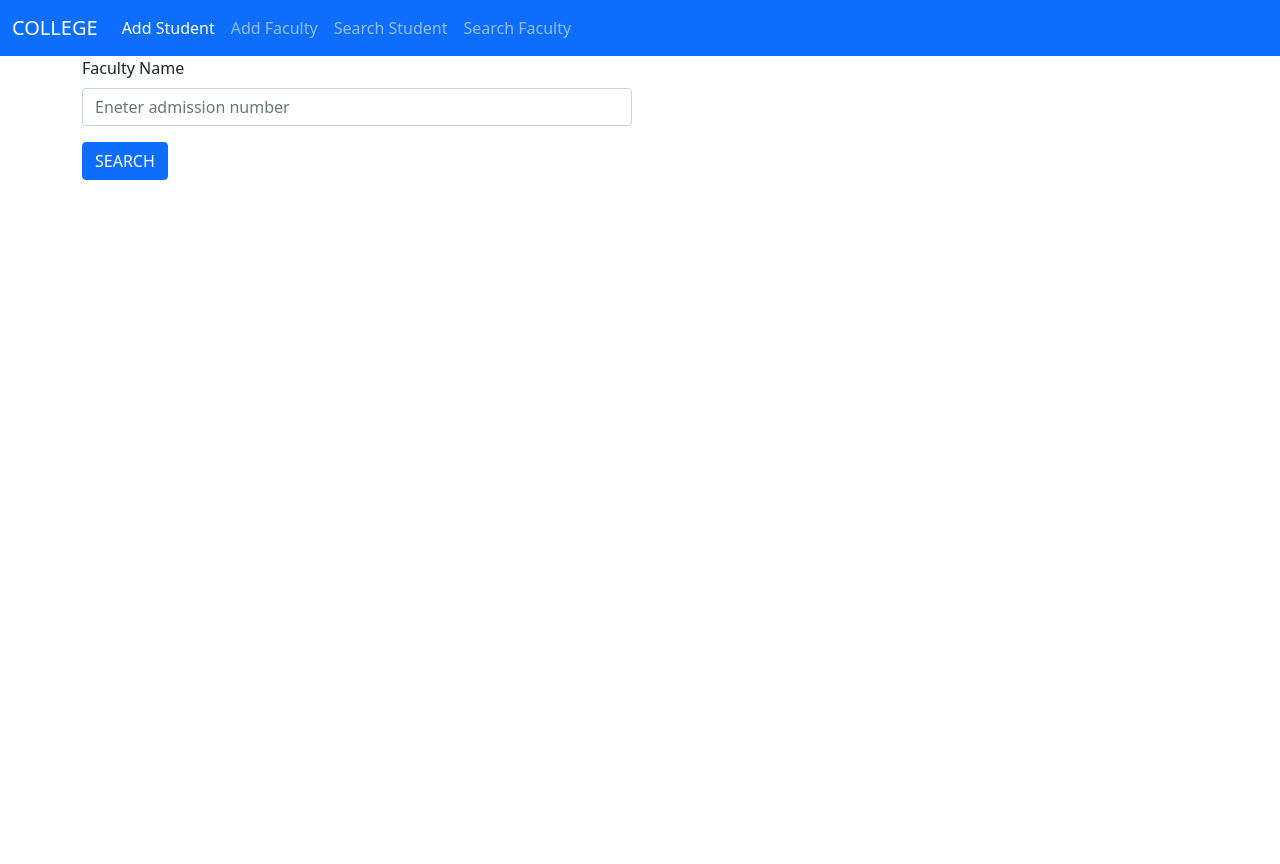
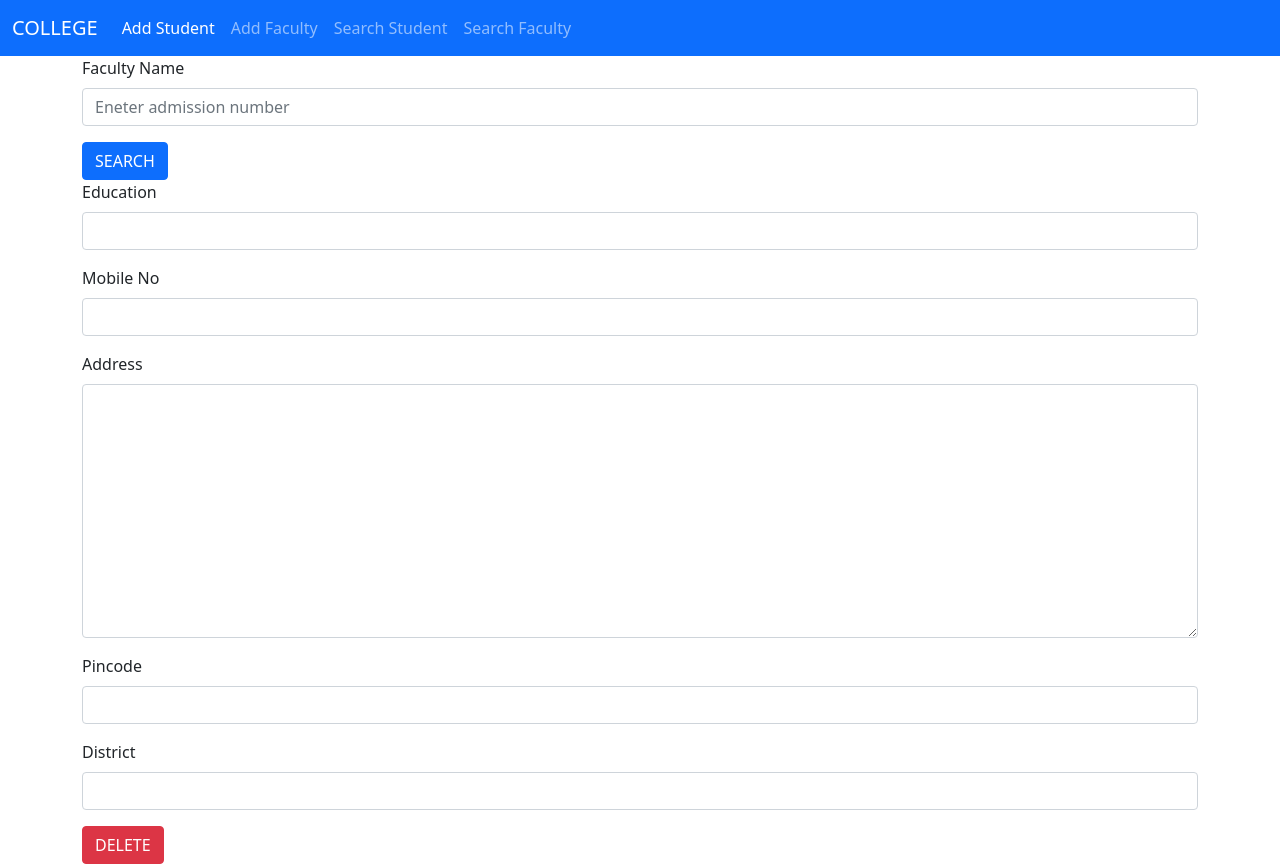
Before and after one commit to sruthybabu/CollegeManagement-ReactApp, a React (Create React App) app: page /faculty in a window 1280 px wide. Before the commit the page ends 800 px from the top, so only its background shows below. Built offline with nearby package versions, Linux system fonts and the light colour scheme.

Commit message:
Search faculty completed

```diff
--- a/src/components/SearchFaculty.js
+++ b/src/components/SearchFaculty.js
@@ -1,11 +1,40 @@
+import axios from 'axios'
 import React, { useState } from 'react'
 import Header from './Header'
 
 const SearchFaculty = () => {
+    const deleteData=(id)=>{
+        const data={"_id":id}
+        console.log(data)
+        axios.post("http://localhost:5006/api/facultydelete",data).then(
+            (response)=>{
+                if(response.data.status=="success")
+                {
+                    alert("Successfully deleted")
+                }
+                else
+                {
+                    alert("Failed to delete")
+
+                }
+            })
+
+
+    }
+
+
+
+    const [data,setData]=useState([{"education":"","mobileNo":"","facultyaddress":"","pinCode":"","district":""}])
     var [fname,setFname]=useState("")
     const subData=()=>{
         const data={"facultyName":fname}
         console.log(data)
+        axios.post("http://localhost:5006/api/facultysearch",data).then(
+            (response)=>{
+                console.log(response.data)
+                setData(response.data)
+
+        })
     }
   return (
     <div>
@@ -14,7 +43,7 @@ const SearchFaculty = () => {
             <div className='row'>
                 <div className='col col-12 col-sm-12 col-md-12 col-lg-12 col-xl-12 col-xxl-12'>
                     <div className='row g-3'>
-                    <div className="col col-12 col-sm-6 col-md-6 col-lg-6 col-xl-6 col-xxl-6">
+                    <div className="col col-12 col-sm-12 col-md-12 col-lg-12 col-xl-12 col-xxl-12">
                        <label for="" className="form-label">Faculty Name</label>
                        <input onChange={(e)=>{setFname(e.target.value)}} placeholder="Eneter admission number" type="text" className="form-control"/>
                     </div>
@@ -22,6 +51,34 @@ const SearchFaculty = () => {
                        <button onClick={subData} className="btn btn-primary">SEARCH</button>
                     </div>
                     </div>
+                    {data.map((value,key)=>{
+                        return <div className='row g-3'>
+                            <div className='col col-12 col-sm-12 col-md-12 col-lg-12 col-xl-12 col-xxl-12'>
+                                <label for="" className='form-label'>Education</label>
+                                <input value={value.education} type="text" className='form-control'/>
+                            </div>
+                            <div className='col col-12 col-sm-12 col-md-12 col-lg-12 col-xl-12 col-xxl-12'>
+                                <label for="" className='form-label'>Mobile No</label>
+                                <input value={value.mobileNo} type="text" className='form-control'/>
+                            </div>
+                            <div className='col col-12 col-sm-12 col-md-12 col-lg-12 col-xl-12 col-xxl-12'>
+                                <label for="" className='form-label'>Address</label>
+                                <textarea value={value.facultyaddress} name="" id="" cols="30" rows="10" className='form-control'></textarea>
+                            </div>
+                            <div className='col col-12 col-sm-12 col-md-12 col-lg-12 col-xl-12 col-xxl-12'>
+                                <label for="" className='form-label'>Pincode</label>
+                                <input value={value.pinCode} type="text" className='form-control'/>
+                            </div>
+                            <div className='col col-12 col-sm-12 col-md-12 col-lg-12 col-xl-12 col-xxl-12'>
+                                <label for="" className='form-label'>District</label>
+                                <input value={value.district} type="text" className='form-control'/>
+                            </div>
+                            <div className='col col-12 col-sm-12 col-md-12 col-lg-12 col-xl-12 col-xxl-12'>
+                                 <button onClick={()=>{deleteData(value._id)}} className='btn btn-danger'>DELETE</button>
+                            </div>
+
+                        </div>
+                    })}
                 </div>
             </div>
         </div>
```
